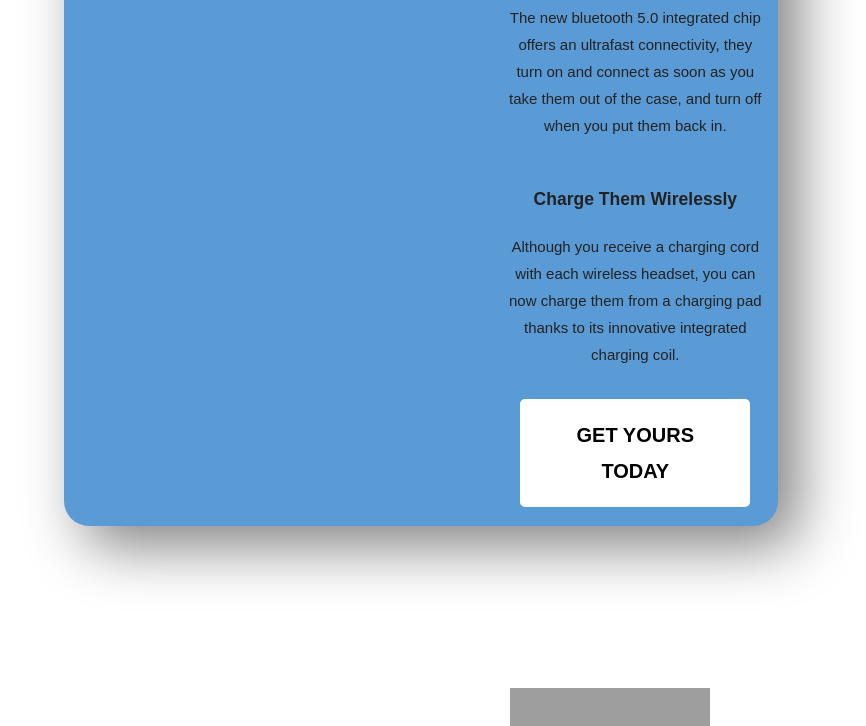
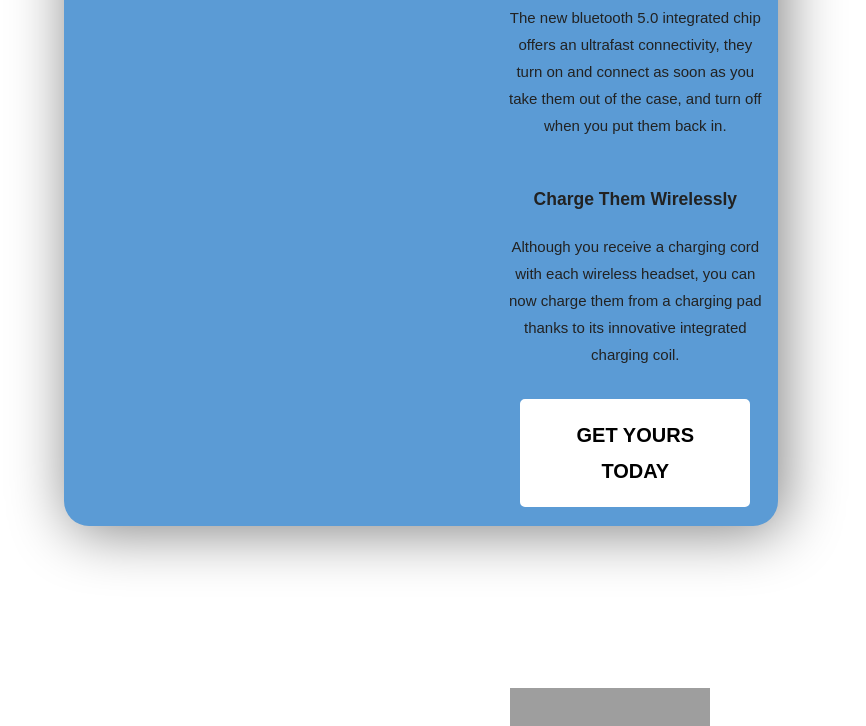
Before and after one commit to thematthy/thematthy, a plain HTML site: page earbudded.html in a window 1280 px wide. Shown: the part 906-1632 px from the top of the page, without its empty margins (219-1085 px from the left). Drawn offline with Linux system fonts and the light colour scheme; grey boxes are pictures that could not be loaded.

Commit message:
Update earbudded.html

```diff
--- a/earbudded.html
+++ b/earbudded.html
@@ -199,7 +199,7 @@
                 <br>
                 <br>
 
-                <div class="row" style="box-shadow: 20px 20px 60px grey; background-color: #5b9bd5;   border-radius: 25px;">
+                <div class="row" style="box-shadow: 5px 5px 60px grey; background-color: #5b9bd5;   border-radius: 25px;">
                     <div class="leftcolumn">
                         <img src="https://cdn.shopify.com/s/files/1/0065/5759/7796/files/IMG_1830-1_2.jpg?155" alt="Wireless Earbuds Earbudded 3.0, 5.0 Bluetooth chip integrated Android compatible" width="100%" style="border-radius: 25px 25px 25px 25px;"></img>
                     </div>
```
